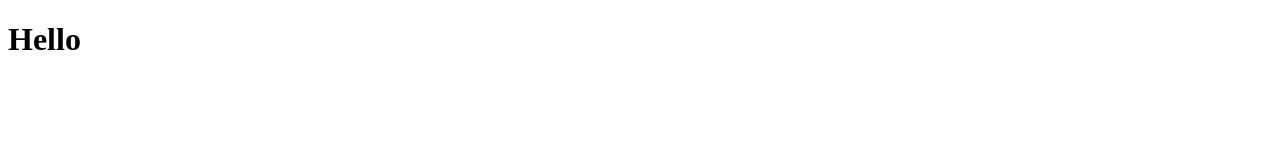
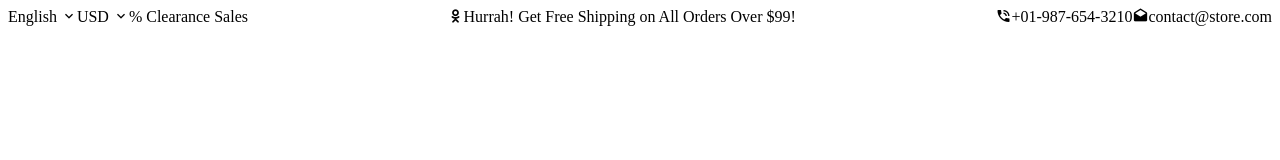
Before and after one commit to DmBorozdin/Shopify, a website: page index.html in a window 1280 px wide. Drawn offline with Linux system fonts and the light colour scheme.

Commit message:
Добавлен верхний блок в заголовке разметки

```diff
--- a/css/style.css
+++ b/css/style.css
@@ -0,0 +1,20 @@
+.header__top, .header__top-setting, .header__top-offer, .header__top-contact, .phone, .email {
+    display: flex;
+    flex-direction: row ;
+}
+
+.header__top {
+    justify-content: space-between;
+}
+
+.header__top-text, .phone__number, .email__addres {
+    margin: 0;
+}
+
+.mdi-odnoklassniki{
+    transition: all 400ms ease-in-out 0s;
+}
+
+.mdi-odnoklassniki:hover {
+    transform: rotateY(180deg)
+}
--- a/index.html
+++ b/index.html
@@ -5,8 +5,42 @@
     <meta name="viewport" content="width=device-width, initial-scale=1.0">
     <title>Shopify</title>
     <link rel="stylesheet" href="css/style.css">
+    <link rel="stylesheet" href="https://cdn.jsdelivr.net/npm/@mdi/font@6.9.96/css/materialdesignicons.min.css">
 </head>
 <body>
-    <h1>Hello</h1>
+    <header class="header">
+        <div class="header__body">
+            <div class="header__top">
+                <div class="header__top-setting">
+                    <div class="language">
+                        <span class="language__code">English</span>
+                        <span class="mdi mdi-chevron-down"></span>
+                    </div>
+                    <div class="currency">
+                        <span class="currency__flag"></span>
+                        <span class="currency__code">USD</span>
+                        <span class="mdi mdi-chevron-down"></span>
+                    </div>
+                    <div class="sale">
+                        % Clearance Sales
+                    </div>
+                </div>
+                <div class="header__top-offer">
+                    <i class="mdi mdi-odnoklassniki"></i>
+                    <p class="header__top-text">Hurrah! Get Free Shipping on All Orders Over $99!</p>
+                </div>
+                <div class="header__top-contact">
+                    <div class="phone">
+                        <span class="mdi mdi-phone-in-talk"></span>
+                        <p class="phone__number">+01-987-654-3210</p>
+                    </div>
+                    <div class="email">
+                        <span class="mdi mdi-email-open"></span>
+                        <p class="email__addres">contact@store.com</p>
+                    </div>
+                </div>
+            </div>
+        </div>
+    </header>
 </body>
 </html>
```
Also changed, not shown: package.json (+6 -1 lines), .eslintrc.yml (added), 1 other file.
